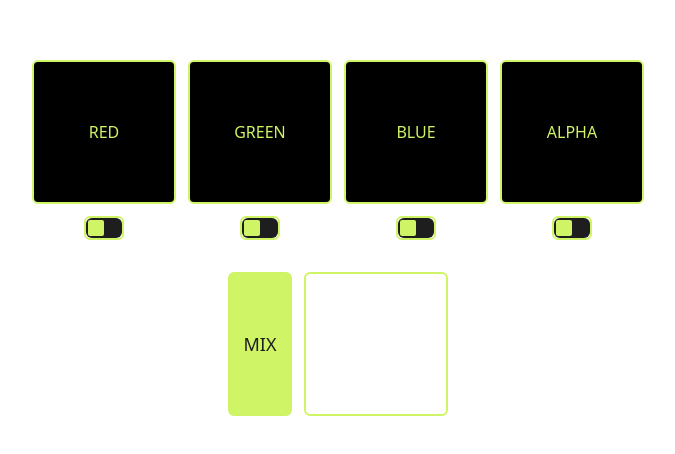
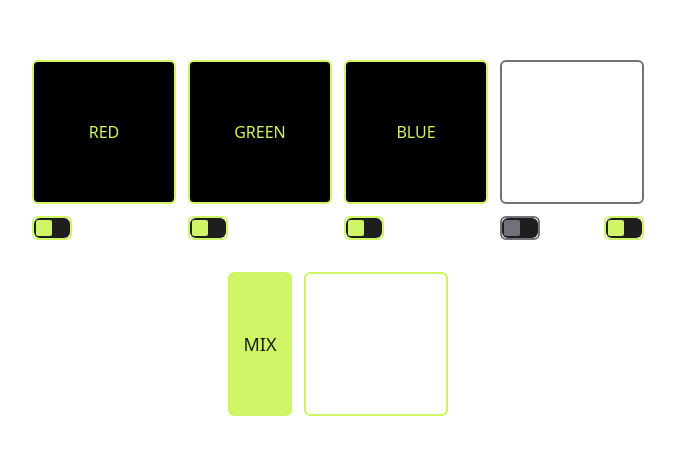
Before and after one commit to juninholiveira/channel-mixer, a React (Create React App) app: page / in a window 1280 px wide. Shown: the part 162-616 px from the top of the page, without its empty margins (302-977 px from the left). Built offline with nearby package versions, Linux system fonts and the light colour scheme.

Commit message:
feat: possibility to deactivate the alpha channel (#17)

```diff
--- a/package.json
+++ b/package.json
@@ -29,7 +29,8 @@
     "react": "^18.2.0",
     "react-dom": "^18.2.0",
     "react-dropzone": "^14.2.2",
-    "react-scripts": "5.0.1"
+    "react-scripts": "5.0.1",
+    "zustand": "^4.0.0"
   },
   "devDependencies": {
     "@types/node": "^18.0.4",
--- a/src/App.tsx
+++ b/src/App.tsx
@@ -6,6 +6,7 @@ import { GreyAlgorithm, Image, ImageKind } from "image-js"
 import ImageOutput from "./components/ImageOutput"
 import InputChannel from "./components/InputChannel"
 import MixButton from "./components/MixButton"
+import useAlphaStateStore from "./stores/alphaState"
 import { TChannel } from "./types/types"
 
 interface IChannelBlueprint {
@@ -35,6 +36,8 @@ const imageBlueprint:IImageBlueprint = {
 export default function App() {
 
 	const [preview, setPreview] = useState<string | undefined>(undefined)
+	const alphaState = useAlphaStateStore(state => state.alphaState)
+	// let isAlphaActivated = true
 
 	function SetImageBlueprint (channel:TChannel, value:string | undefined, isWhite:boolean) {
 		if (channel == "red") {
@@ -54,6 +57,11 @@ export default function App() {
 			imageBlueprint.alpha.isWhite = isWhite
 		}
 	}
+
+	// function switchAlphaState() {
+	// 	console.log("switchAlphaState called")
+	// 	isAlphaActivated = !isAlphaActivated
+	// }
 
 	async function Mix() {
 		try {
@@ -121,11 +129,20 @@ export default function App() {
 				image.alpha.image = new Image(image.width, image.height, new Uint8Array(image.width * image.height).fill(image.alpha.isWhite ? 255 : 0), {kind: "GREY" as ImageKind})
 
 			// Join the channels
-			const finalTexture = new Image(image.width, image.height, new Uint8Array(image.width * image.height * 4).fill(0), {kind: "RGBA" as ImageKind})
-				.setChannel(0, image.red.image)
-				.setChannel(1, image.green.image)
-				.setChannel(2, image.blue.image)
-				.setChannel(3, image.alpha.image)
+			let finalTexture
+			if(alphaState) {
+				finalTexture = new Image(image.width, image.height, new Uint8Array(image.width * image.height * 4).fill(0), {kind: "RGBA" as ImageKind})
+					.setChannel(0, image.red.image)
+					.setChannel(1, image.green.image)
+					.setChannel(2, image.blue.image)
+					.setChannel(3, image.alpha.image)
+			}
+			else {
+				finalTexture = new Image(image.width, image.height, new Uint8Array(image.width * image.height * 3).fill(0), {kind: "RGB" as ImageKind})
+					.setChannel(0, image.red.image)
+					.setChannel(1, image.green.image)
+					.setChannel(2, image.blue.image)
+			}
 
 			// Encode to DataURL
 			const dataUrlImage = await finalTexture.toBase64()
--- /dev/null
+++ b/src/components/DeactivatedInputContainer.tsx
@@ -0,0 +1,6 @@
+export default function DeactivatedInputContainer() {
+	return (
+		<div className={"group w-full h-36 border-2 rounded-md flex items-center justify-center relative cursor-not-allowed border-zinc-500"}>
+		</div>
+	)
+}
--- a/src/components/InputChannel.tsx
+++ b/src/components/InputChannel.tsx
@@ -3,7 +3,9 @@ import { useDropzone } from "react-dropzone"
 
 import { FileArrowUp, FileX, Trash } from "phosphor-react"
 
+import useAlphaStateStore from "../stores/alphaState"
 import { TChannel } from "../types/types"
+import DeactivatedInputContainer from "./DeactivatedInputContainer"
 import Switch from "./Switch"
 
 interface IInputChannelProps {
@@ -15,6 +17,9 @@ export default function InputChannel({ channel, SetImageBlueprint }:IInputChanne
 
 	const [isWhite, setIsWhite] = useState(false)
 	const [imageFile, setImageFile] = useState<string | undefined>()
+
+	const alphaState = useAlphaStateStore(state => state.alphaState)
+	const switchAlphaState = useAlphaStateStore(state => state.switchAlphaState)
 
 	function handleSwitch() {
 		// SetImageBlueprint(channel, undefined, !isWhite)
@@ -55,14 +60,13 @@ export default function InputChannel({ channel, SetImageBlueprint }:IInputChanne
 		accept: {
 			"image/jpeg": [],
 			"image/png": [],
-			// "image/tiff": [],
-			// "image/pipeg": [],
-			// "image/bmp": [],
 		},
 	})
 
 	return (
 		<div id="input-channel" className="flex flex-col gap-3 w-36">
+			{
+				channel !== "alpha" ?
 					<div id="image-input" {...getRootProps()}
 						className={
 							"group w-full h-36 border-2 rounded-md flex items-center justify-center relative cursor-pointer"
@@ -102,14 +106,58 @@ export default function InputChannel({ channel, SetImageBlueprint }:IInputChanne
 							}
 						</div>
 					</div>
-			<div id="bottom" className="flex flex-row gap-2 items-center justify-center">
-				{/* <textarea id="channel-suffix"
-					className="
-						resize-none p-1 border-2 h-6 border-light-accent bg-light-background overflow-hidden rounded-md
-						text-xs text-light-accent leading-3
-						focus:outline-none focus:border-[#00DA16]"
-					maxLength={10} placeholder={`${channel} suffix...`}/> */}
-				<Switch isWhite={isWhite} isEnable={imageFile == undefined} handleSwitch={() => handleSwitch()} />
+					:
+					<></>
+			}
+			{
+				channel === "alpha" && alphaState === true ?
+					<div id="image-input" {...getRootProps()}
+						className={
+							"group w-full h-36 border-2 rounded-md flex items-center justify-center relative cursor-pointer"
+					+ " " +
+					(isDragAccept ? "border-[#00DA16] border-dashed" : isDragReject ? "border-[#DA0000] border-dashed" : "border-light-accent")
+						}
+						// Conditionally add an onClick event only if there's an image loaded, or else it would interfere with the click to open file system dialog
+						{...(imageFile != undefined && { onClick: () => handleDelete()})}
+
+					>
+						<input {...getInputProps()}/>
+						{
+							// Add icons based on the type of the drag
+							isDragAccept ? <FileArrowUp color="#00DA16" weight="regular" size={32}/> :
+								isDragReject ? <FileX color="#DA0000" weight="regular" size={32}/> :
+								// Case there's no image loaded, show a text with the channel name
+									imageFile == undefined ? <p className={"text-base group-hover:hidden" + " " + (isWhite ? "text-light-background" : "text-light-accent")}>{channel.toUpperCase()}</p> :
+										<></>
+						}
+						{
+							// Shows a Trash icon when hovering the container with an image loaded
+							imageFile != undefined ? <Trash color="#CFF465" weight="regular" size={32} className="hidden group-hover:block"/> : <></>
+						}
+						{
+							imageFile == undefined ? <FileArrowUp color={isWhite ? "#000000" : "#CFF465"} weight="regular" size={32} className="hidden group-hover:block" /> : <></>
+						}
+
+						<div className={
+							"absolute -z-10 h-full w-full m-0 p-0 flex"
+					+ " " +
+					(isWhite ? "bg-zinc-200" : "bg-black")
+						}
+						>
+							{
+								// Case there's an image loaded, show it on the img tag
+								imageFile != undefined ? <img src={imageFile} alt="image" className="max-w-full max-h-full m-auto group-hover:brightness-50" /> : <></>
+							}
+						</div>
+					</div>
+					: channel === "alpha" ?
+						<DeactivatedInputContainer />
+						:
+						<></>
+			}
+			<div id="bottom" className="flex flex-row gap-2 justify-between">
+				<Switch isWhite={isWhite} isEnable={channel !== "alpha" ? imageFile == undefined : alphaState} handleSwitch={() => handleSwitch()} />
+				{ channel === "alpha" && <Switch isWhite={alphaState} isEnable={true} handleSwitch={() => switchAlphaState(!alphaState)} />}
 
 			</div>
 		</div>
--- /dev/null
+++ b/src/stores/alphaState.ts
@@ -0,0 +1,15 @@
+import create from "zustand"
+
+type State = {
+	alphaState: boolean
+	switchAlphaState: (newAlphaState: boolean) => void
+}
+
+const useAlphaStateStore = create<State>((set) => ({
+
+	alphaState: false,
+
+	switchAlphaState: (newAlphaState) => set({ alphaState: newAlphaState }),
+}))
+
+export default useAlphaStateStore
```
Also changed, not shown: 1 other file (tests, documents, lock files or other folders). Lines whose indentation alone changed are shown as unchanged.
